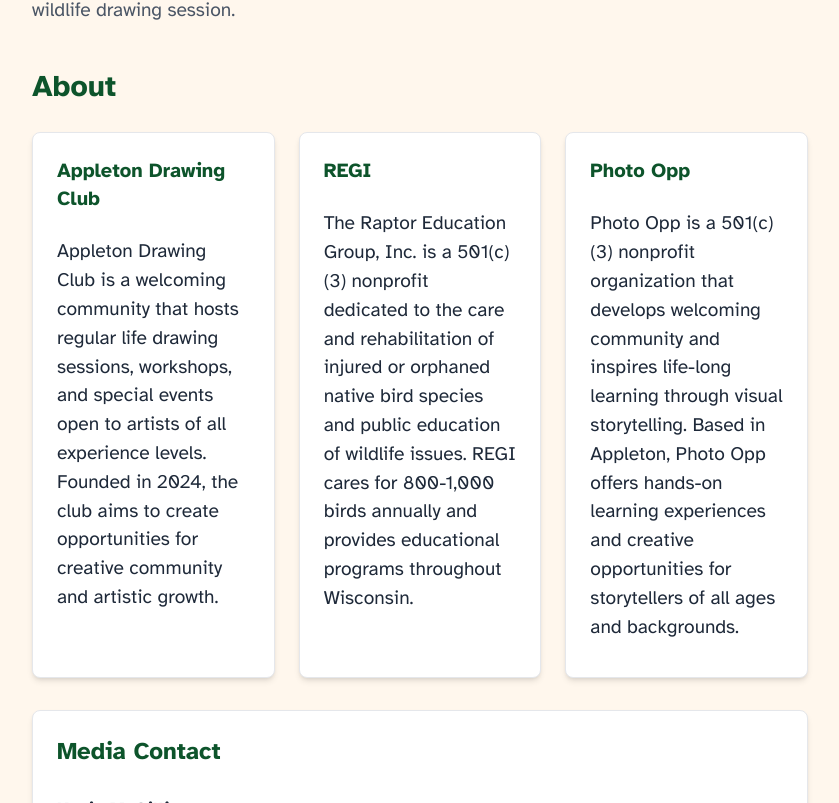
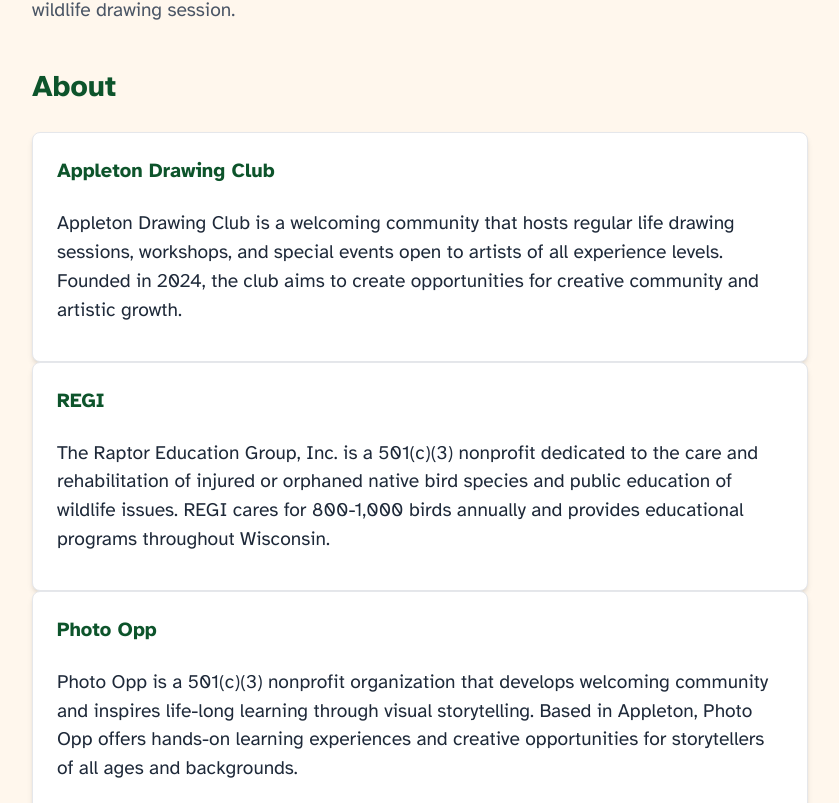
Before and after one commit to kmcgillivray/appletondrawingclub, a SvelteKit app: page /press-kit/wildlife-drawing-owls-corvids in a window 1280 px wide. Shown: the part 6317-7120 px from the top of the page, without its empty margins (220-1059 px from the left). Built offline with nearby package versions, Linux system fonts and the light colour scheme.

Commit message:
fix: fix layout on press kit

```diff
--- a/src/routes/press-kit/wildlife-drawing-owls-corvids/+page.svelte
+++ b/src/routes/press-kit/wildlife-drawing-owls-corvids/+page.svelte
@@ -134,7 +134,7 @@
   <section class="mb-8">
     <h2 class="text-3xl font-bold mb-4">About</h2>
 
-    <div class="grid md:grid-cols-3 gap-6">
+    <div class="gap-6">
       <div class="bg-white p-6 rounded-lg shadow-md border border-gray-200">
         <h3 class="text-xl font-bold mb-3">Appleton Drawing Club</h3>
         <p>Appleton Drawing Club is a welcoming community that hosts regular life drawing sessions, workshops, and special events open to artists of all experience levels. Founded in 2024, the club aims to create opportunities for creative community and artistic growth.</p>
```
